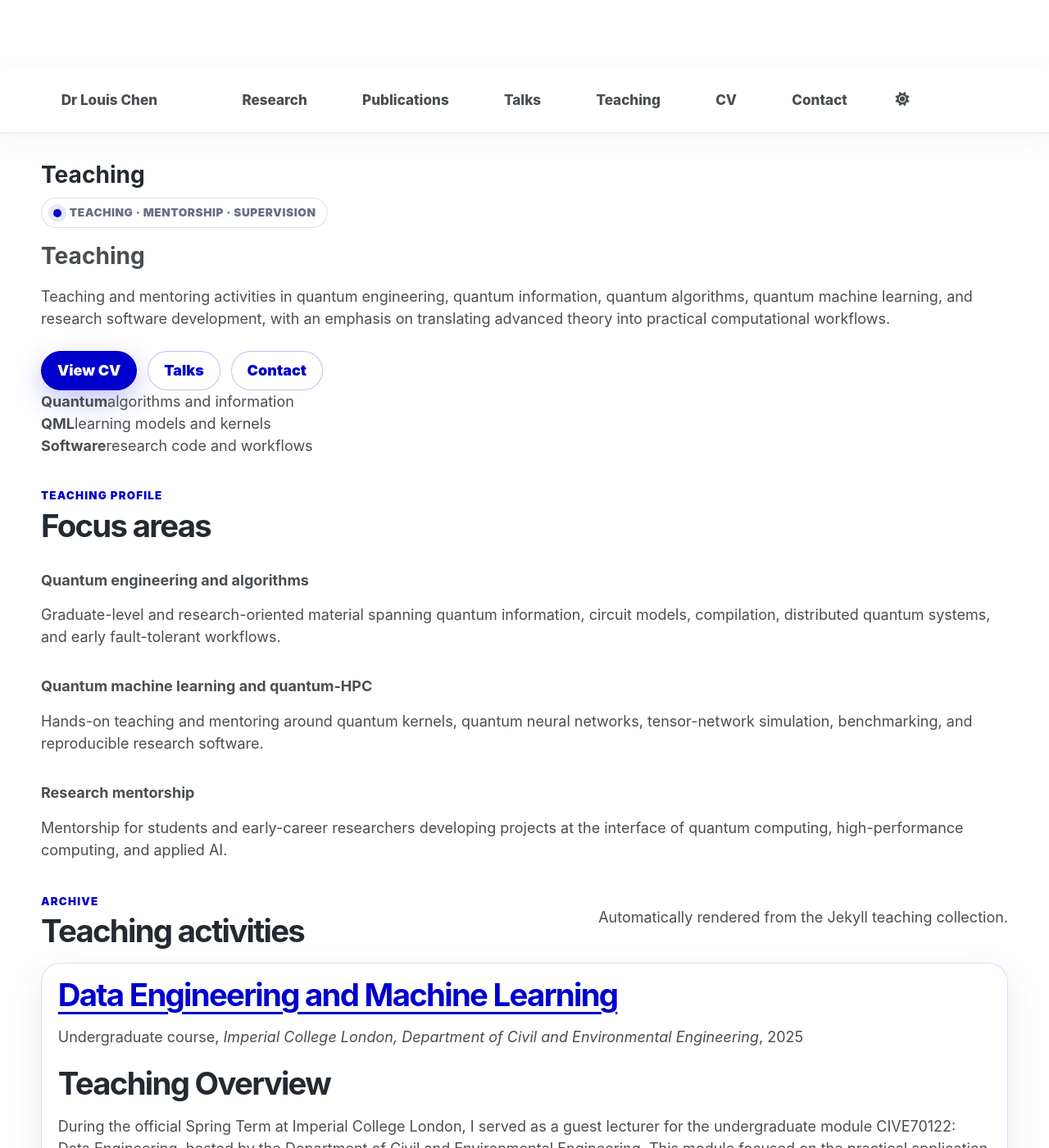
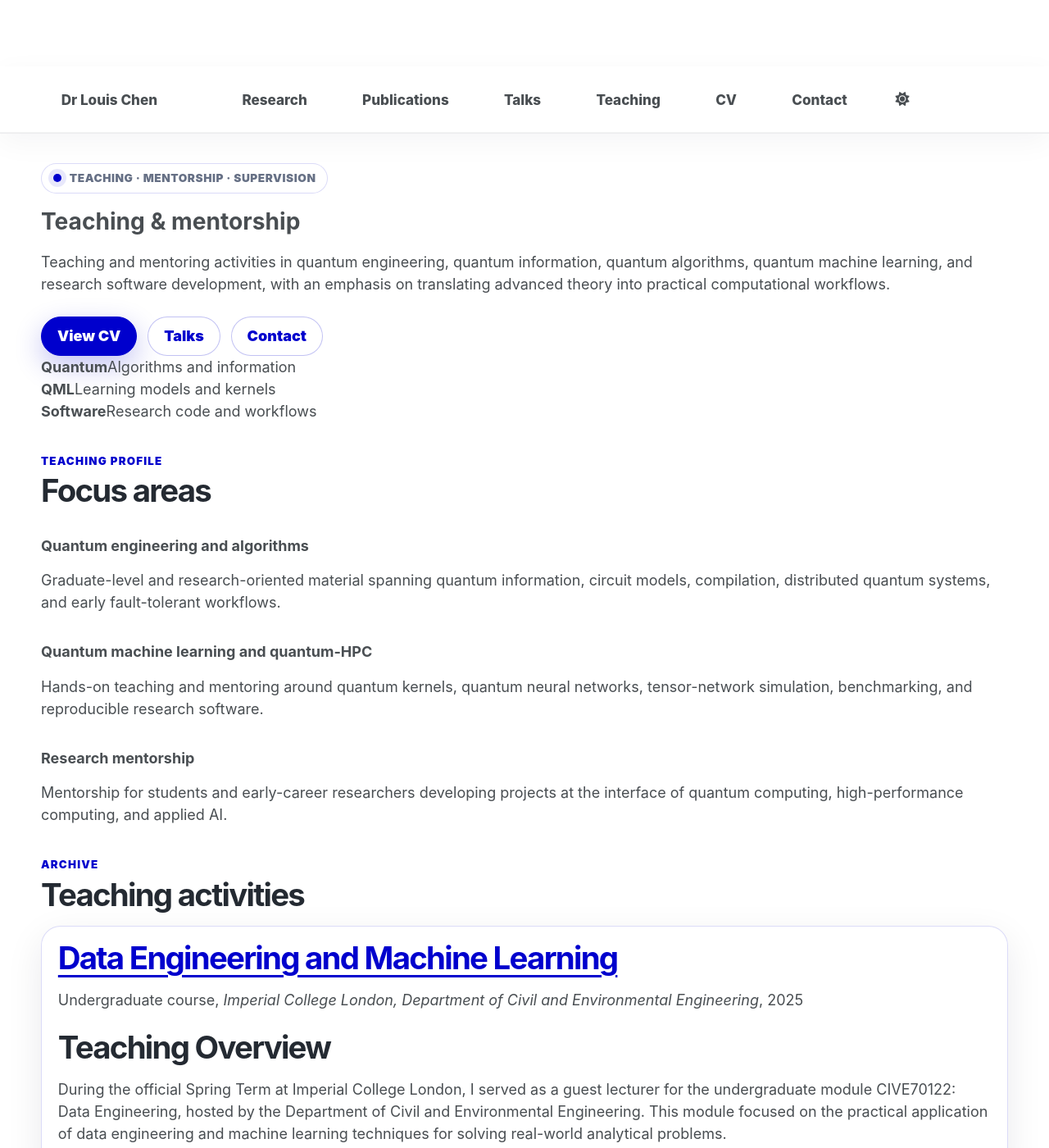
Before and after one commit to Louisanity/louisanity.github.io, a Jekyll site: the page built from _pages/teaching.html, in a window 1280 px wide and 1400 px high. Shown: the whole window at 82% size. Built offline with Jekyll 4.4.1, drawn with Linux system fonts in a browser that asks for light colours.

Commit message:
Update teaching.html

```diff
--- a/_pages/teaching.html
+++ b/_pages/teaching.html
@@ -3,36 +3,44 @@ layout: archive
 title: "Teaching"
 permalink: /teaching/
 author_profile: false
-classes: wide
+classes: wide lc-interior-shell
 ---
 
 {% include base_path %}
 
-<div class="lc-modern-page lc-teaching-page">
-  <section class="lc-page-hero" aria-label="Teaching introduction">
+<style>
+  .page__title, .archive__subtitle { display: none !important; }
+</style>
+
+<div class="lc-modern-page lc-teaching-page lc-interior-page">
+  <section class="lc-page-hero lc-page-hero-compact" aria-label="Teaching introduction">
     <div class="lc-page-hero-copy">
       <div class="lc-eyebrow"><span class="lc-status-dot"></span> Teaching · mentorship · supervision</div>
-      <h1>Teaching</h1>
+      <h1>Teaching &amp; mentorship</h1>
       <p>
         Teaching and mentoring activities in quantum engineering, quantum information, quantum algorithms, quantum machine learning, and research software development, with an emphasis on translating advanced theory into practical computational workflows.
       </p>
-      <div class="lc-cta-row">
+      <div class="lc-cta-row lc-cta-row-compact">
         <a class="lc-button" href="{{ '/cv/' | relative_url }}">View CV</a>
         <a class="lc-button-secondary" href="{{ '/talks/' | relative_url }}">Talks</a>
         <a class="lc-button-secondary" href="{{ '/#contact' | relative_url }}">Contact</a>
       </div>
     </div>
-    <div class="lc-page-hero-panel" aria-label="Teaching focus">
-      <div class="lc-panel-stat"><strong>Quantum</strong><span>algorithms and information</span></div>
-      <div class="lc-panel-stat"><strong>QML</strong><span>learning models and kernels</span></div>
-      <div class="lc-panel-stat"><strong>Software</strong><span>research code and workflows</span></div>
+    <div class="lc-page-metrics" aria-label="Teaching focus">
+      <div><strong>Quantum</strong><span>Algorithms and information</span></div>
+      <div><strong>QML</strong><span>Learning models and kernels</span></div>
+      <div><strong>Software</strong><span>Research code and workflows</span></div>
     </div>
   </section>
 
   <section class="lc-section">
-    <span class="lc-section-kicker">Teaching profile</span>
-    <h2>Focus areas</h2>
-    <div class="lc-feature-grid">
+    <div class="lc-section-head lc-section-head-compact">
+      <div>
+        <span class="lc-section-kicker">Teaching profile</span>
+        <h2>Focus areas</h2>
+      </div>
+    </div>
+    <div class="lc-feature-grid lc-feature-grid-compact">
       <article class="lc-info-card">
         <h3>Quantum engineering and algorithms</h3>
         <p>Graduate-level and research-oriented material spanning quantum information, circuit models, compilation, distributed quantum systems, and early fault-tolerant workflows.</p>
@@ -48,13 +56,12 @@ classes: wide
     </div>
   </section>
 
-  <section class="lc-section">
-    <div class="lc-section-head">
+  <section class="lc-section lc-archive-section">
+    <div class="lc-section-head lc-section-head-compact">
       <div>
         <span class="lc-section-kicker">Archive</span>
         <h2>Teaching activities</h2>
       </div>
-      <p class="lc-section-note">Automatically rendered from the Jekyll teaching collection.</p>
     </div>
 
     <div class="lc-archive-list lc-teaching-list">
```
